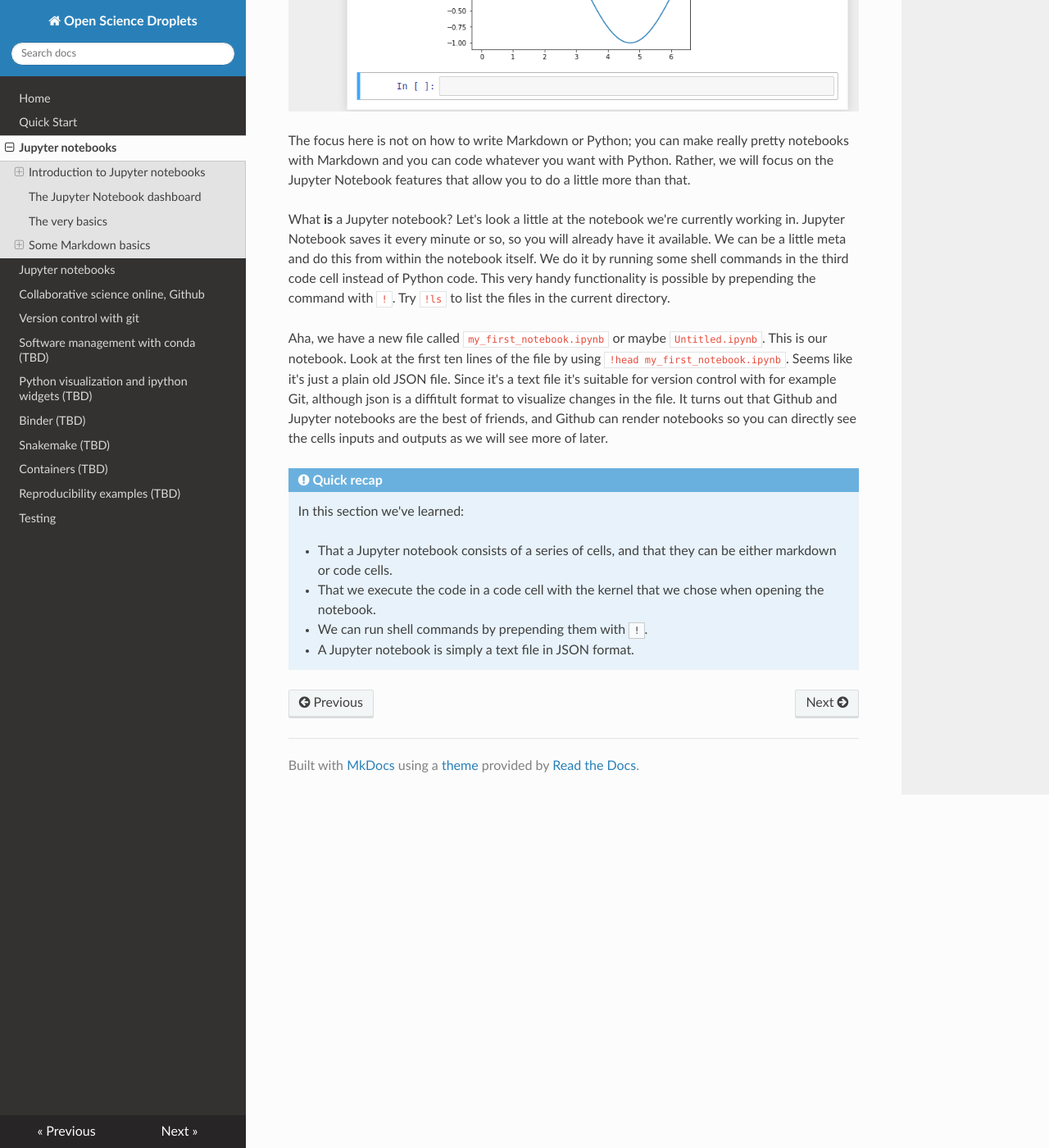
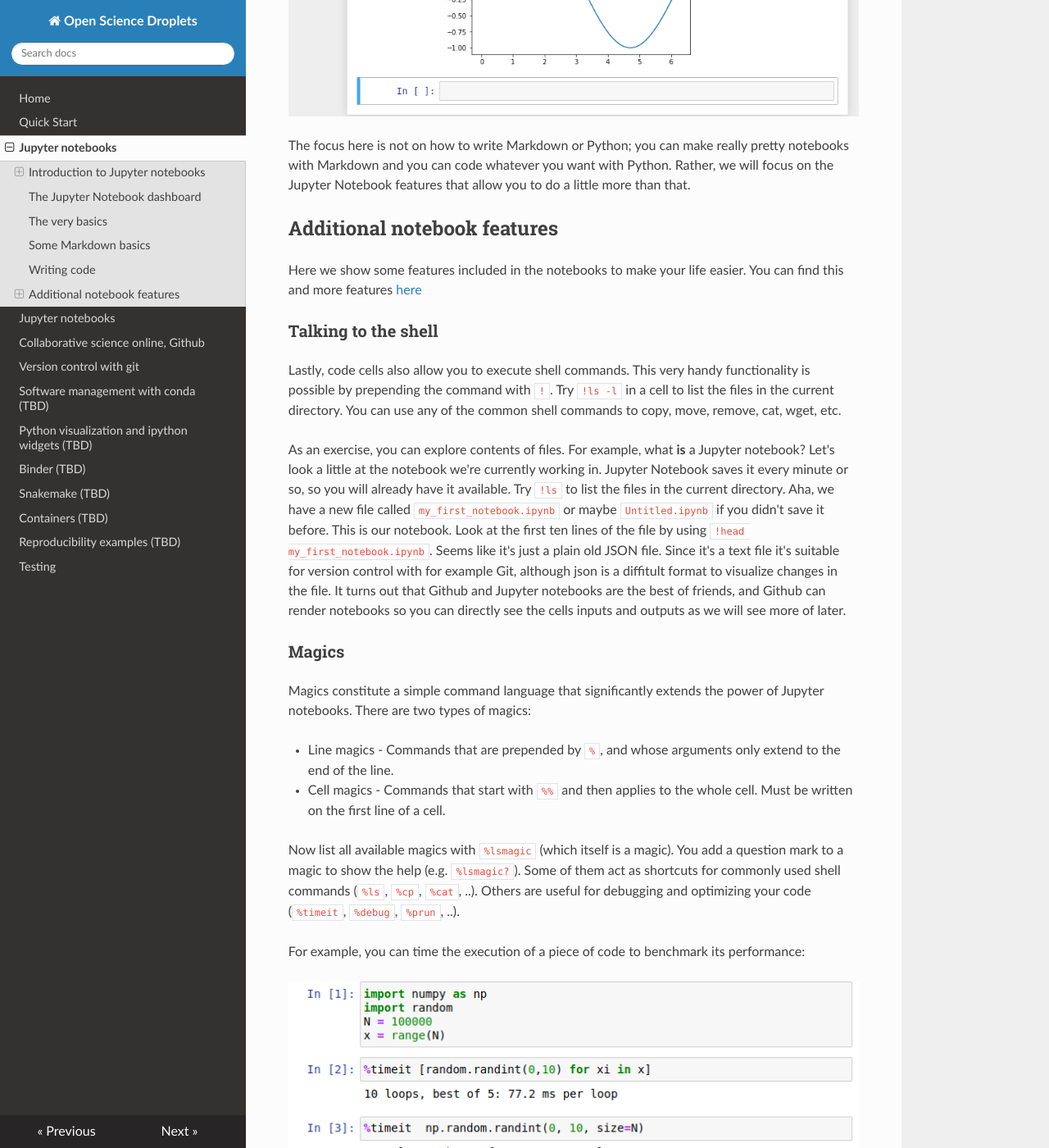
Before and after one commit to espsrc/droplets, an MkDocs documentation site: the page built from docs/jupyter.md, in a window 1280 px wide and 1400 px high, scrolled down 8638 px. Shown: the whole window at 82% size. Built offline with MkDocs 1.6.1, drawn with Linux system fonts in a browser that asks for light colours; nearby versions of some CDN libraries; formulas are drawn with MathJax 3; some of the changed text lies outside the part shown.

Commit message:
Add jupyter additional features, including MAGIC, kernels, etc

````diff
--- a/docs/jupyter.md
+++ b/docs/jupyter.md
@@ -160,7 +160,7 @@
 ![](images/jupyter_markdown_cell.gif)
 
 
-### Writing code
+## Writing code
 Now let's write some code! Since we chose a Python kernel, Python would be the native language to run in a cell. Enter this code in the second cell and run it:
 
 ```python
@@ -193,9 +193,105 @@
 
 The focus here is not on how to write Markdown or Python; you can make really pretty notebooks with Markdown and you can code whatever you want with Python. Rather, we will focus on the Jupyter Notebook features that allow you to do a little more than that.
 
-What **is** a Jupyter notebook? Let's look a little at the notebook we're currently working in. Jupyter Notebook saves it every minute or so, so you will already have it available. We can be a little meta and do this from within the notebook itself. We do it by running some shell commands in the third code cell instead of Python code. This very handy functionality is possible by prepending the command with `!`. Try `!ls` to list the files in the current directory.
+## Additional notebook features
 
-Aha, we have a new file called `my_first_notebook.ipynb` or maybe `Untitled.ipynb`. This is our notebook. Look at the first ten lines of the file by using `!head my_first_notebook.ipynb`. Seems like it's just a plain old JSON file. Since it's a text file it's suitable for version control with for example Git, although json is a diffitult format to visualize changes in the file. It turns out that Github and Jupyter notebooks are the best of friends, and Github can render notebooks so you can directly see the cells inputs and outputs as we will see more of later.
+Here we show some features included in the notebooks to make your life easier. You can find this and more features [here](https://www.dataquest.io/blog/jupyter-notebook-tips-tricks-shortcuts/)
+
+### Talking to the shell
+
+Lastly, code cells also allow you to execute shell commands. This very handy functionality is possible by prepending the command with `!`. Try `!ls -l` in a cell to list the files in the current directory. You can use any of the common shell commands to copy, move, remove, cat, wget, etc.
+
+As an exercise, you can explore contents of files. For example, what **is** a Jupyter notebook? Let's look a little at the notebook we're currently working in. Jupyter Notebook saves it every minute or so, so you will already have it available. Try `!ls` to list the files in the current directory. Aha, we have a new file called `my_first_notebook.ipynb` or maybe `Untitled.ipynb` if you didn't save it before. This is our notebook. Look at the first ten lines of the file by using `!head my_first_notebook.ipynb`. Seems like it's just a plain old JSON file. Since it's a text file it's suitable for version control with for example Git, although json is a diffitult format to visualize changes in the file. It turns out that Github and Jupyter notebooks are the best of friends, and Github can render notebooks so you can directly see the cells inputs and outputs as we will see more of later.
+
+### Magics
+Magics constitute a simple command language that significantly extends the power of Jupyter notebooks. There are two types of magics:
+
+* Line magics - Commands that are prepended by `%`, and whose arguments only extend to the end of the line.
+* Cell magics - Commands that start with `%%` and then applies to the whole cell. Must be written on the first line of a cell.
+
+Now list all available magics with `%lsmagic` (which itself is a magic). You add a question mark to a magic to show the help (e.g. `%lsmagic?`). Some of them act as shortcuts for commonly used shell commands (`%ls`, `%cp`, `%cat`, ..). Others are useful for debugging and optimizing your code (`%timeit`, `%debug`, `%prun`, ..).
+
+For example, you can time the execution of a piece of code to benchmark its performance:
+
+![](images/jupyter_timeit.png)
+
+#### Visualize plots in the notebook
+Python's favorite library for plotting, matplotlib, has its own magic as well: `%matplotlib`. Try out the code below, and you should hopefully get a pretty sine wave.
+
+```python
+%matplotlib inline
+import numpy as np
+import matplotlib.pyplot as plt
+x = np.linspace(0,3*np.pi,100)
+y = np.sin(x)
+fig = plt.figure()
+ax = fig.add_subplot(111)
+line, = plt.plot(x, y, 'r-')
+fig.canvas.draw()
+```
+
+#### Run code from a different kernel
+
+If you want to, you can combine code from multiple kernels into one notebook.
+
+Just use IPython Magics with the name of your kernel at the start of each cell that you want to use that Kernel for:
+
+- `%%bash`
+- `%%HTML`
+- `%%python2`
+- `%%python3`
+- `%%ruby`
+- `%%perl`
+
+
+![](images/jupyter_bash.png)
+
+Do you have really good libraries in Fortran or C that you trust over anything and you don't want to port them to python. Great, Jupyter does not have a problem with that, you can user your functions seamlessly in your notebook cells. For this example you will need to install `pip install -U fortran-magic` and immediately run fortran code in the notebook:
+
+![](images/jupyter_fortran.png)
+
+Imagine the possibilities! You can also include C, perl, ruby code. You can run an interactive example in this [Binder multi-language demo](https://mybinder.org/v2/gh/binder-examples/multi-language-demo/master). Jupyter offers many Kernels to allow third-party interactions, you can see all of them in the [Jupyter kernels](https://github.com/jupyter/jupyter/wiki/Jupyter-kernels) page. Another good example of use of the C++ library can be found in the [JupyterLab demo](https://mybinder.org/v2/gh/jupyterlab/jupyterlab-demo/try.jupyter.org?urlpath=lab) when you navigate to notebooks > Cpp.ipynb.
+
+#### LaTeX formulas
+
+As we have already seen, you can write formulas using the markdown cells. When you write LaTeX in a Markdown cell, it will be rendered as a formula using MathJax. Note that MathJax is a javascript program to render formulas but it will not have by default all the power of a full LaTeX installation.
+
+This:
+
+`$P(A \mid B) = \frac{P(B \mid A)P(A)}{P(B)}$`
+
+becomes this:
+
+$P(A \mid B) = \frac{P(B \mid A)P(A)}{P(B)}$
+
+
+#### Capture
+
+A very useful magic, in particular when using shell commands a lot in your work, is `%%capture`. This will capture the stdout/stderr of any code cell and store them in a Python object. Run `%%capture?` to display the help and try to understand how it works. Try it out with either some Python code, other magics or shell commands.
+
+```no-highlight
+%%capture output
+%%bash
+echo "Print to stdout"
+echo "Print to stderr" >&2
+```
+
+and in another cell
+
+```python
+print("stdout:" + output.stdout)
+print("stderr:" + output.stderr)
+```
+
+
+!!! tip
+    The `%matplotlib inline` and `%config InlineBackend.figure_format = 'svg'` line
+    magics are only required once per notebook. You could for instance
+    add them to the first cell where you import matplotlib for plotting.
+
+
+
+
 
 !!! note "Quick recap"
     In this section we've learned:
--- a/mkdocs.yml
+++ b/mkdocs.yml
@@ -33,3 +33,8 @@
   - pymdownx.keys
   - pymdownx.details
   - pymdownx.superfences
+
+
+extra_javascript:
+  - 'javascripts/extra.js'
+  - 'https://cdnjs.cloudflare.com/ajax/libs/mathjax/2.7.0/MathJax.js?config=TeX-MML-AM_CHTML'
````
Also changed, not shown: docs/images/jupyter_bash.png (added), docs/images/jupyter_fortran.png (added), docs/images/jupyter_timeit.png (added).
